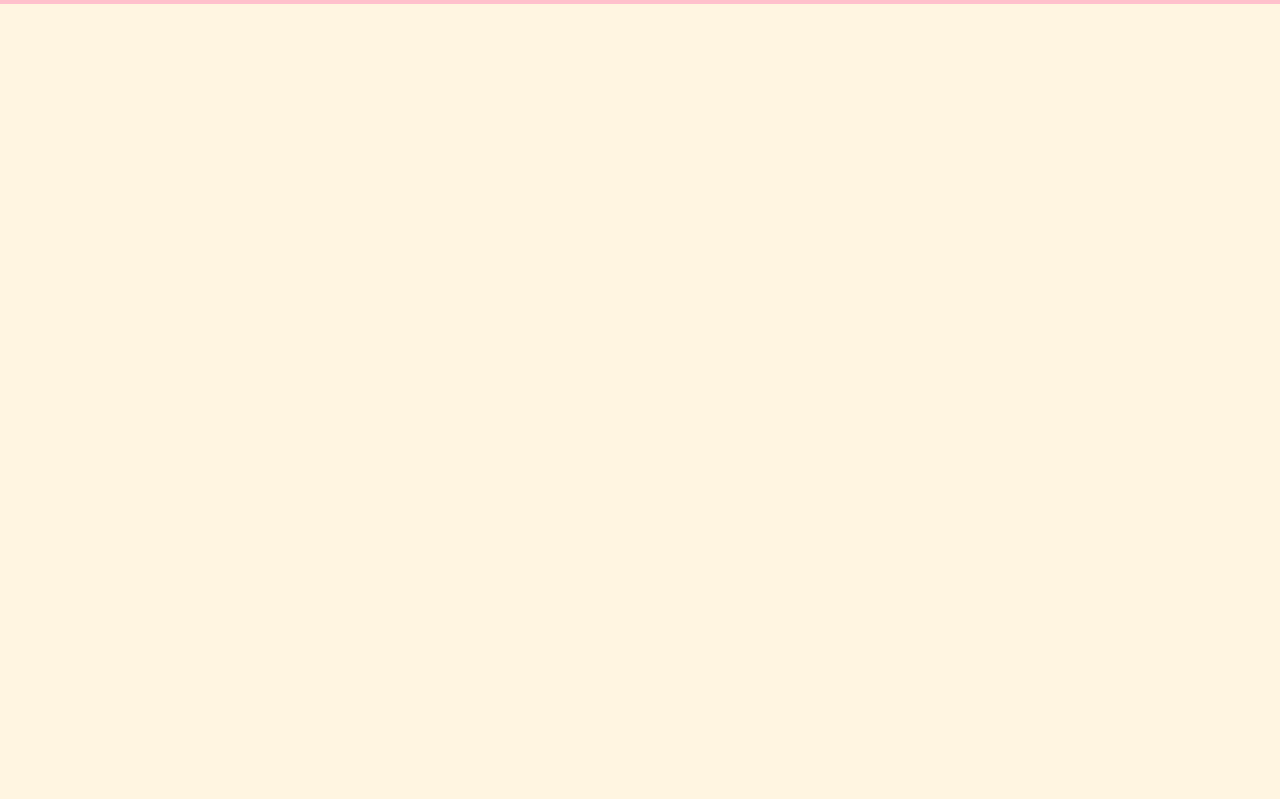
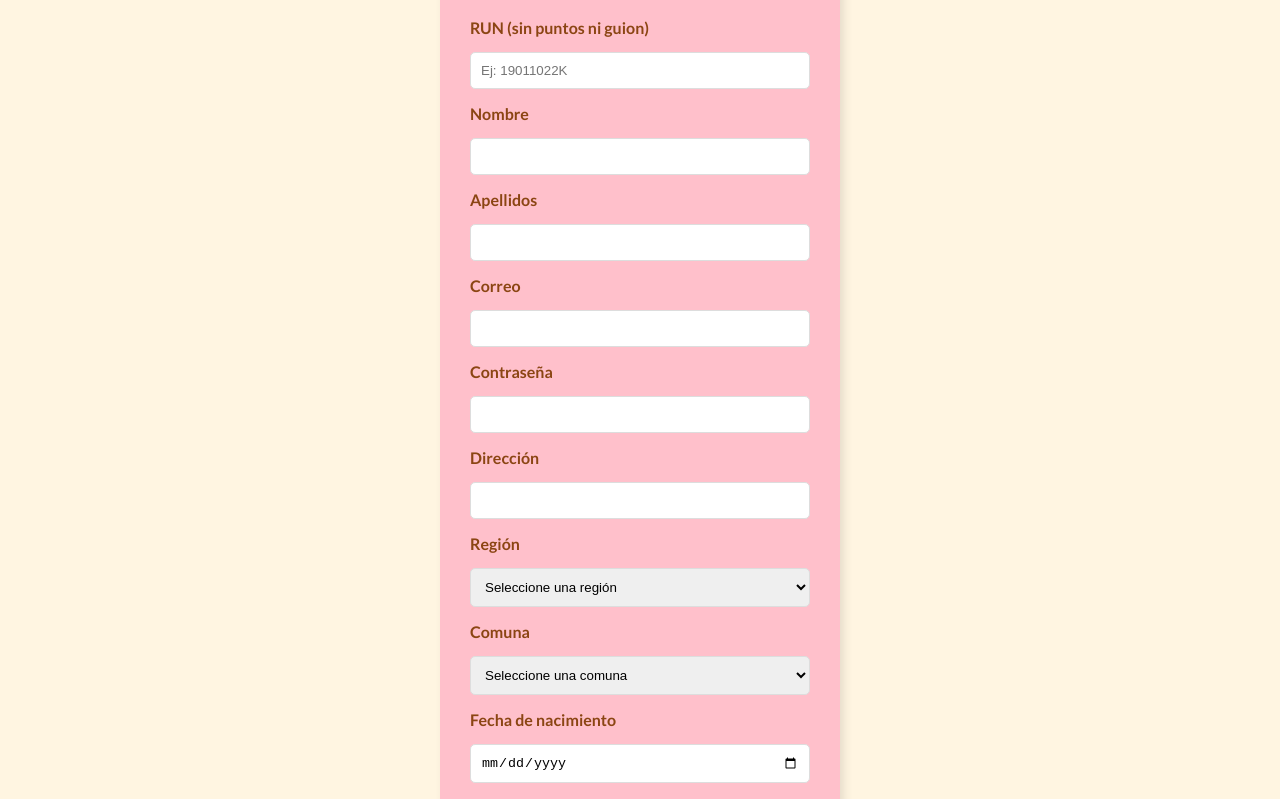
Before and after one commit to j-galvez/pasteleria-react, a React (Create React App) app: page /registro in a window 1280 px wide. Before the commit this address had no page. Shown: the part 340-1139 px from the top of the page. Before the commit the page ends 800 px from the top, so only its background shows below. Built offline with nearby package versions, Linux system fonts and the light colour scheme.

Commit message:
se migra registro y login

```diff
--- a/src/App.js
+++ b/src/App.js
@@ -13,6 +13,8 @@ import Tortas from './pages/Tortas';
 import Postres from './pages/Postres';
 import Carrito from './pages/Carrito';
 import Nosotros from './pages/Nosotros';
+import Login from './pages/Login';
+import Registro from './pages/Registro';
 
 function App() {
   return (
@@ -29,6 +31,8 @@ function App() {
 
         */}
         <Route path="/carrito" element={<Carrito />} />
+        <Route path="/registro" element={<Registro />} />
+        <Route path="/login" element={<Login/>} />
         <Route path="/nosotros" element={<Nosotros />} />
         <Route path="/blogs" element={<Blogs />} />
         <Route path="/blog1" element={<Blog1 />} />
--- a/src/pages/Index.jsx
+++ b/src/pages/Index.jsx
@@ -14,8 +14,8 @@ export default function Index() {
     <main>
 
     <div className="user-links">
-        <NavLink to="login.html">Iniciar sesión </NavLink> |
-        <NavLink to= "registro.html">Registrar usuario</NavLink>
+        <NavLink to="/login">Iniciar sesión </NavLink> |
+        <NavLink to= "/registro">Registrar usuario</NavLink>
     </div>
 
 
--- a/src/pages/Login.jsx
+++ b/src/pages/Login.jsx
@@ -0,0 +1,24 @@
+export default function Login() {
+  return (
+    <main>
+      <section className="form-container">
+        <h1>Iniciar Sesión</h1>
+        <form id="formLogin">
+          <label htmlFor="correo">Correo</label>
+          <input type="email" id="correo" required maxLength={100} />
+
+          <label htmlFor="password">Contraseña</label>
+          <input type="password" id="password" required minLength={4} maxLength={10} />
+
+          <button type="submit">Ingresar</button>
+          <p
+            id="login-error"
+            style={{ color: "red", textAlign: "center", display: "none" }}
+          >
+            Correo o contraseña incorrectos
+          </p>
+        </form>
+      </section>
+    </main>
+  );
+}
--- a/src/pages/Registro.jsx
+++ b/src/pages/Registro.jsx
@@ -0,0 +1,63 @@
+export default function Registro() {
+  return (
+    <main>
+      <section className="form-container">
+        <h1>Registro de Usuario</h1>
+        <form id="formRegistro">
+          {/* RUN */}
+          <label htmlFor="run">RUN (sin puntos ni guion)</label>
+          <input
+            type="text"
+            id="run"
+            required
+            minLength={7}
+            maxLength={9}
+            placeholder="Ej: 19011022K"
+          />
+
+          {/* Nombre */}
+          <label htmlFor="nombre">Nombre</label>
+          <input type="text" id="nombre" required maxLength={50} />
+
+          {/* Apellidos */}
+          <label htmlFor="apellidos">Apellidos</label>
+          <input type="text" id="apellidos" required maxLength={100} />
+
+          {/* Correo */}
+          <label htmlFor="correo">Correo</label>
+          <input type="email" id="correo" required maxLength={100} />
+
+          {/* Contraseña */}
+          <label htmlFor="password">Contraseña</label>
+          <input type="password" id="password" required minLength={4} maxLength={10} />
+
+          {/* Dirección */}
+          <label htmlFor="direccion">Dirección</label>
+          <input type="text" id="direccion" required maxLength={300} />
+
+          {/* Región y comuna */}
+          <label htmlFor="region">Región</label>
+          <select id="region" required>
+            <option value="">Seleccione una región</option>
+          </select>
+
+          <label htmlFor="comuna">Comuna</label>
+          <select id="comuna" required>
+            <option value="">Seleccione una comuna</option>
+          </select>
+
+          {/* Fecha de nacimiento */}
+          <label htmlFor="fechaNac">Fecha de nacimiento</label>
+          <input type="date" id="fechaNac" required />
+
+          {/* Código */}
+          <label htmlFor="codigo">Código Descuento (Opcional)</label>
+          <input type="text" id="codigo" maxLength={10} />
+
+          {/* Botón */}
+          <button type="submit">Registrar</button>
+        </form>
+      </section>
+    </main>
+  );
+}
```
